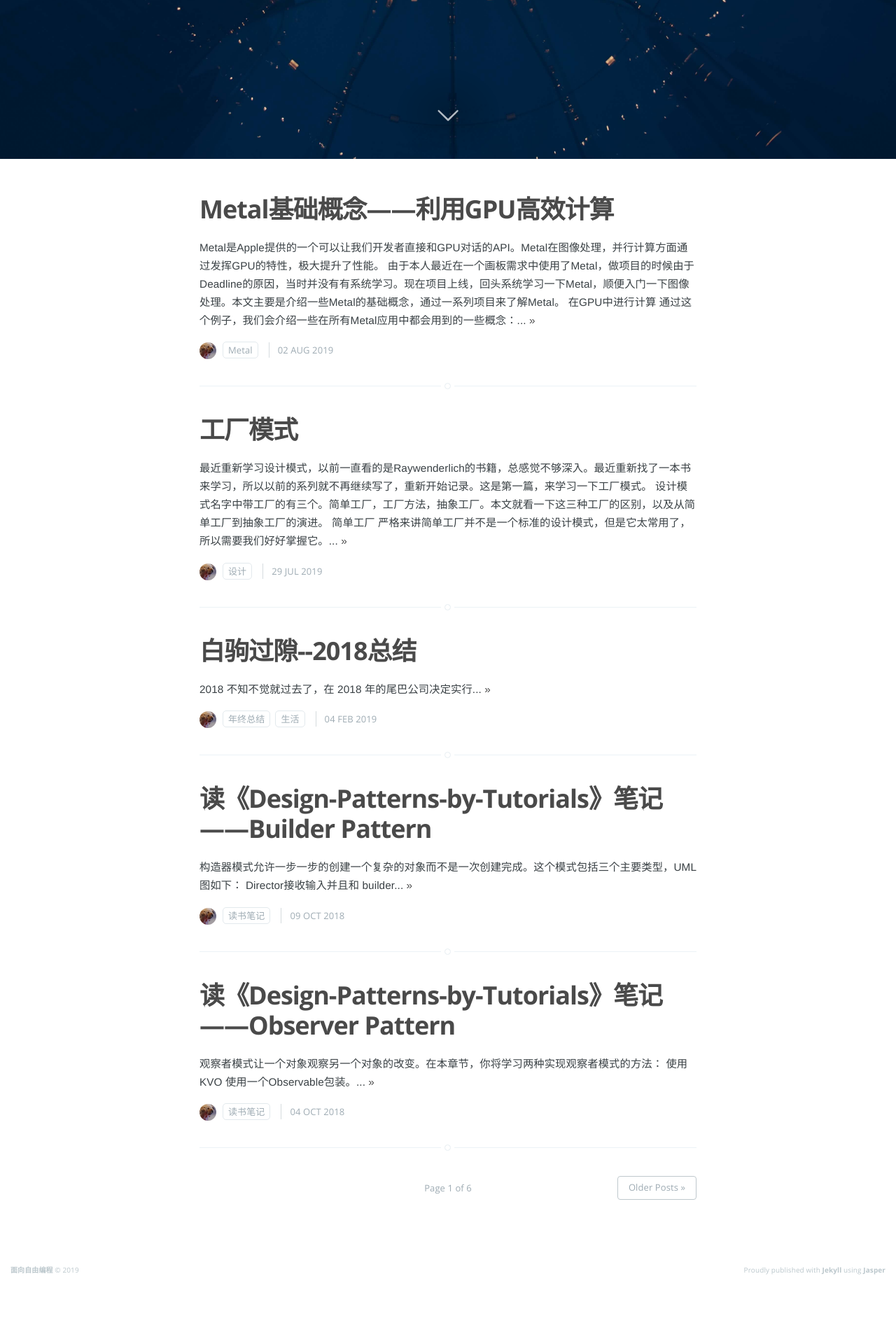
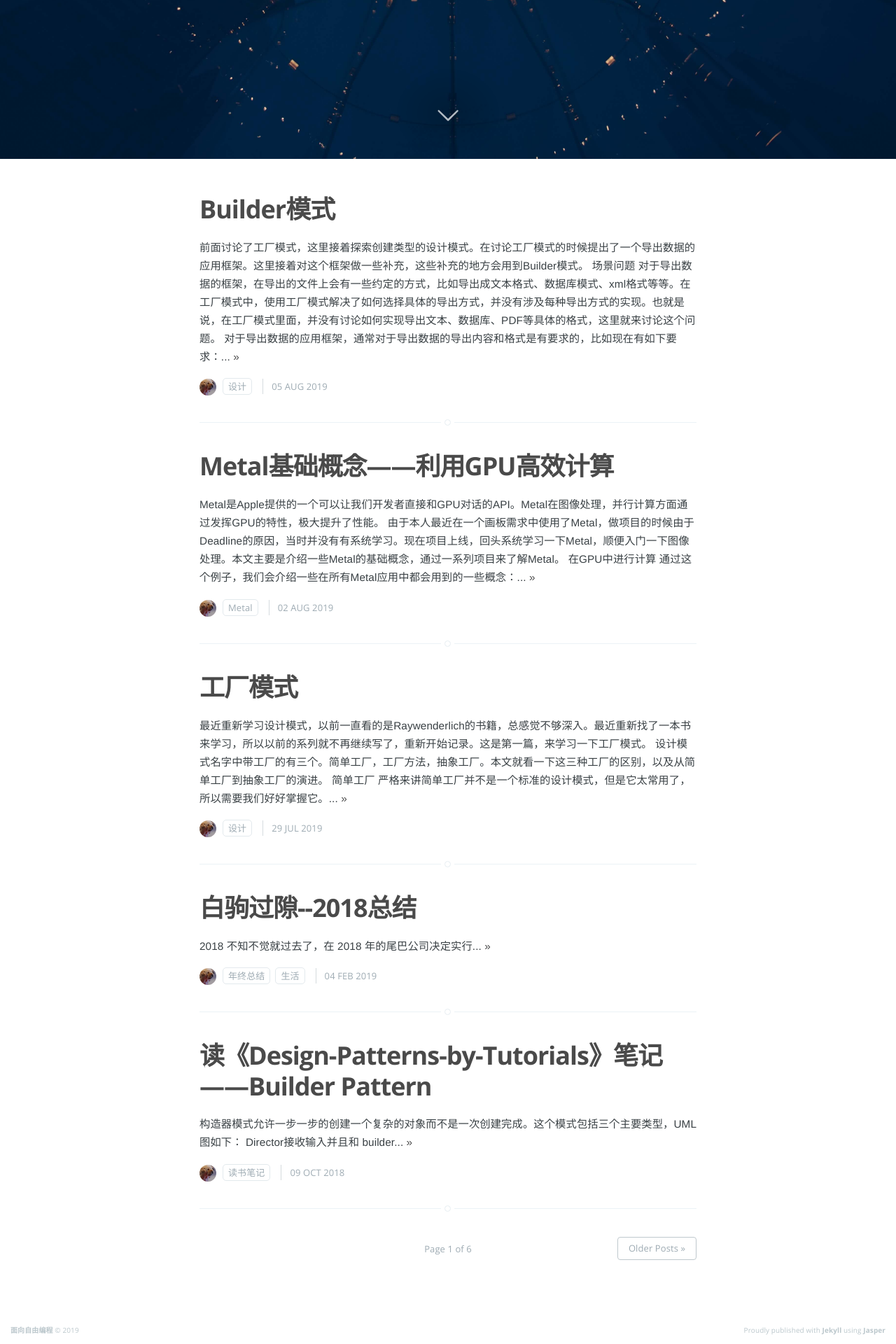
Before and after one commit to zhangdongpo/blog, a Jekyll site: the page built from index.html, in a window 1280 px wide. Shown: the part 673-2593 px from the top of the page at 70% size. Built offline with Jekyll 4.4.1, drawn with Linux system fonts in a browser that asks for light colours; nearby versions of some CDN libraries; the list of posts is cut into pages by our own code; comment, search, counter and statistics services are not loaded; before the commit the page ends 2506 px from its top, so only the background shows below that; some of the changed lines change nothing that is shown.

Commit message:
feat: add builder pattern

````diff
--- /dev/null
+++ b/_posts/2019-08-05-Builder模式.md
@@ -0,0 +1,263 @@
+---
+layout: post
+title: Builder模式
+date: 2019-08-05
+tags: 设计
+category: 设计模式
+---
+
+前面讨论了工厂模式，这里接着探索创建类型的设计模式。在讨论工厂模式的时候提出了一个导出数据的应用框架。这里接着对这个框架做一些补充，这些补充的地方会用到Builder模式。
+## 场景问题
+对于导出数据的框架，在导出的文件上会有一些约定的方式，比如导出成文本格式、数据库模式、xml格式等等。在工厂模式中，使用工厂模式解决了如何选择具体的导出方式，并没有涉及每种导出方式的实现。也就是说，在工厂模式里面，并没有讨论如何实现导出文本、数据库、PDF等具体的格式，这里就来讨论这个问题。
+对于导出数据的应用框架，通常对于导出数据的导出内容和格式是有要求的，比如现在有如下要求：
+1. 导出的文件，不管什么格式，必须有文件头、文件体和文件尾，文件头、文件体和文件尾之间要换行。
+2. 文件头需要以下描述信息：导出数据的日期和编号。
+3. 文件体表示文件的内容。
+4. 文件尾需要有导出人的信息。
+
+接下来看一下平常情况下如何实现，下面先把文件的各个部分的数据对象定义出来：
+```objc
+// 文件头
+@interface ExportHeaderModel : NSObject
+/**
+ 导出日期
+ */
+@property (nonatomic, copy) NSString *exportDateString;
+/**
+ 导出文件ID
+ */
+@property (nonatomic, assign) NSInteger exportId;
+@end
+
+// 文件内容
+@interface ExportDataModel : NSObject
+/**
+ 导出文件内容
+ */
+@property (nonatomic, copy) NSString *content;
+
+@end
+
+// 文件尾
+@interface ExportFooterModel : NSObject
+/**
+ 导出文件用户
+ */
+@property (nonatomic, copy) NSString *exportUser;
+
+@end
+```
+接下来看一下导出数据的实现，先看一下导出文本数据实现：
+```objc
+@interface ExportToTxt : NSObject
+- (void)exportToTxtWithHeader:(ExportHeaderModel *)header content:(ExportDataModel *)data footer:(ExportFooterModel *)footer;
+@end
+@implementation ExportToTxt
+
+- (void)exportToTxtWithHeader:(ExportHeaderModel *)header content:(ExportDataModel *)data footer:(ExportFooterModel *)footer {
+	NSMutableString *stringBuffer = [@"" mutableCopy];
+	NSString *headerString = [NSString stringWithFormat:@"%zd,%@\n", header.exportId, header.exportDateString];
+	[stringBuffer appendString:headerString];
+	[stringBuffer appendFormat:@"%@\n", data.content];
+	[stringBuffer appendFormat:@"%@\n", footer.exportUser];
+
+	NSLog(@"export txt: \n%@", stringBuffer);
+}
+@end
+```
+接下来看一下导出xml数据的实现：
+```objc
+@interface ExportToXml : NSObject
+- (void)exportToXmlWithHeader:(ExportHeaderModel *)header content:(ExportDataModel *)data footer:(ExportFooterModel *)footer;
+@end
+@implementation ExportToXml
+
+- (void)exportToXmlWithHeader:(ExportHeaderModel *)header content:(ExportDataModel *)data footer:(ExportFooterModel *)footer {
+	  NSMutableString *stringBuffer = [@"<?xml version='1.0' encoding='gb2312'?>\n" mutableCopy];
+
+	NSString *headerString = [NSString stringWithFormat:@"%zd,%@ \n", header.exportId, header.exportDateString];
+	[stringBuffer appendString:headerString];
+	[stringBuffer appendFormat:@"%@\n", data.content];
+	[stringBuffer appendFormat:@"%@\n", footer.exportUser];
+
+	NSLog(@"export xml: \n%@", stringBuffer);
+}
+
+@end
+```
+接下来看一下客户端如何使用这些对象：
+```objc
+int main(int argc, char * argv[]) {
+	ExportHeaderModel *header = [ExportHeaderModel new];
+	header.exportId = 1;
+	header.exportDateString = @"2019-08-04";
+
+	ExportDataModel *content = [ExportDataModel new];
+	content.content = @"导出的数据";
+
+	ExportFooterModel *footer = [ExportFooterModel new];
+	footer.exportUser = @"Freelf";
+
+   [[ExportToTxt new] exportToTxtWithHeader:header content:content footer:footer];
+
+	[[ExportToXml new] exportToTxtWithHeader:header content:content footer:footer];
+}
+```
+仔细观察上面的代码，会发现，不管输出成文本文件还是xml文件，基本步骤都是一样的：
+1. 先拼接文件头内容
+2. 拼接文件体内容
+3. 拼接文件尾内容
+4. 最后把拼接好的文件输出称为文件
+
+也就是说对于不同的输出格式，处理步骤是一样的，但是每部步骤的具体实现是不一样的，所以可以把构建每种格式文件的处理过程和具体实现分开，这样可以复用构建过程，而且也很容易切换不同的输出格式。
+
+## 使用Builder模式解决
+
+> 将一个复杂对象的构建与它的表示分离，使得同样的构建过程可以创建不同的表示。
+
+构建没中格式数据文件的处理过程，这不就是构建过程么，每种格式的具体步骤表现，不就相当于不同的表示么。因为不同的步骤实现，决定了最终的表现就不同。在Builder模式中，把构建过程称为指导者，由它来指导装配的过程，但是不负责每步的实现。当然光有指导者是不够的，必须要有具体实现每步的对象，在Builder模式中，称这些实现对象为生成器。结构类图如下：
+![](http://nightwish.oss-cn-beijing.aliyuncs.com/2019-08-05-025506.png)
+要特别注意，Builder模式分成两个很重要的部分：
+1. 一部分是Builder接口，这里是定义了如何构建各个部件，也就是知道每个部件功能如何实现，以及如何装配这些部件到产品中去。
+2. 另一部分是Director，Director知道如何组合来构建产品。
+
+
+接下来，使用Builder模式来重写上面的例子：
+```objc
+// builder接口
+@protocol Builder <NSObject>
+- (void)buildHeader:(ExportHeaderModel *)header;
+- (void)buildContent:(ExportDataModel *)content;
+- (void)buildFooter:(ExportFooterModel *)footer;
+@end
+
+// builder具体实现
+
+// 导出txt
+@interface ExportToTxt : NSObject<Builder>
+- (NSString *)getResult;
+@end
+@interface ExportToTxt ()
+@property (nonatomic, strong) NSMutableString *stringBuffer;
+@end
+@implementation ExportToTxt
+- (instancetype)init
+{
+	self = [super init];
+	if (self) {
+		self.stringBuffer  = @"".mutableCopy;
+	}
+	return self;
+}
+
+- (void)buildHeader:(ExportHeaderModel *)header {
+	NSString *headerString = [NSString stringWithFormat:@"%zd,%@ \n", header.exportId, header.exportDateString];
+	[self.stringBuffer appendString:headerString];
+}
+- (void)buildContent:(ExportDataModel *)content {
+	[self.stringBuffer appendFormat:@"%@\n", content.content];
+}
+- (void)buildFooter:(ExportFooterModel *)footer {
+	[self.stringBuffer appendFormat:@"%@\n", footer.exportUser];
+}
+- (NSString *)getResult {
+	return  self.stringBuffer;
+}
+@end
+
+// 导出xml
+@interface ExportToXml : NSObject<Builder>
+- (NSString *)getResult;
+@end
+@interface ExportToXml ()
+@property (nonatomic, strong) NSMutableString *stringBuffer;
+@end
+@implementation ExportToXml
+
+- (instancetype)init
+{
+	self = [super init];
+	if (self) {
+		self.stringBuffer  = @"<?xml version='1.0' encoding='gb2312'?>\n".mutableCopy;
+	}
+	return self;
+}
+
+- (void)buildHeader:(ExportHeaderModel *)header {
+	NSString *headerString = [NSString stringWithFormat:@"%zd,%@ \n", header.exportId, header.exportDateString];
+	[self.stringBuffer appendString:headerString];
+}
+- (void)buildContent:(ExportDataModel *)content {
+	[self.stringBuffer appendFormat:@"%@\n", content.content];
+}
+- (void)buildFooter:(ExportFooterModel *)footer {
+	[self.stringBuffer appendFormat:@"%@\n", footer.exportUser];
+}
+- (NSString *)getResult {
+	return  self.stringBuffer;
+}
+
+@end
+
+// director
+@interface Director : NSObject
+@property (nonatomic, strong) id<Builder> builder;
+- (void)constructWithHeader:(ExportHeaderModel *)header content:(ExportDataModel *)content footer:(ExportFooterModel *)footer;
+@end
+@implementation Director
+- (void)constructWithHeader:(ExportHeaderModel *)header content:(ExportDataModel *)content footer:(ExportFooterModel *)footer {
+	[self.builder buildHeader:header];
+	[self.builder buildContent:content];
+	[self.builder buildFooter:footer];
+}
+@end
+```
+接下来来看客户端如何使用：
+```objc
+int main(int argc, char * argv[]) {
+	ExportHeaderModel *header = [ExportHeaderModel new];
+	header.exportId = 1;
+	header.exportDateString = @"2019-08-04";
+
+	ExportDataModel *content = [ExportDataModel new];
+	content.content = @"导出的数据";
+
+	ExportFooterModel *footer = [ExportFooterModel new];
+	footer.exportUser = @"Freelf";
+
+	ExportToTxt *exportTxt = [ExportToTxt new];
+	Director *director = [Director new];
+	director.builder = exportTxt;
+	[director constructWithHeader:header content:content footer:footer];
+	NSLog(@"%@", exportTxt.getResult);
+}
+```
+Builder模式的优势就是，对于同一个构建过程，只要配置不同的生成器实现，就会生成不同表现的对象。
+
+## Builder模式的实现
+使用Builder模式的时候，可以让客户端去创造Director，在Director里面封装整体构造算法，然后让Director调用Builder，让Builder封装具体部件的构建过程。还有一种退化的情况，就是让客户端和Director融合起来，让客户端直接去操作Builder，让客户端充当Director。
+
+### Builder的实现
+实际上在Builder接口的实现中，每个部件构建的方法里面，除了部件装配外，也可以实现如何具体的创建各个部件的对象。也就是说每个方法可以有两个部分，一部分创建部件对象，一部分组装部件。在构建部件的方法里面可以选择并创建具体的部件对象，然后再把这个部件对象组装到产品中去。这样一来Builder就可以和工厂方法配合使用了。再进一步，如果生成器只有创建对象对象的功能，没有组装的功能，那么这个时候就和抽象工厂类似了。
+
+### Director的实现
+在Builder模式里面，Director承担的是整体构建算法部分，是相对不变的部分，因此在实现Director时，把变化的部分分离出去很重要。其实知道这分离出去变化的部分就到了生成器那里了，Director指导整体的构建算法，却不知道如何具体地创建和装配部件对象。因此真正Director的实现并不仅仅像示例代码那样，简单的按照一定的顺序调用生成器的方法来生成对象，应该是有较为复杂的算法和运算过程，在运算过程中根据需要，才会调用生成器的方法来生成部件对象。
+
+### Director和Builder的交互
+在前面示例代码中，Director和生成器之间的交互是Director调用生成器的方法来完成的，在实际开发过程中这远远不够。Director通常会实现比较复杂的算法或者是运算过程，在实际中很可能会有一下情形：
+1. 在Director执行的时候，会按照整体的构建算法步骤进行运行，可能先运行前几步运算，到了某一个步骤，需要具体创建某个部件对象了，然后调用生成器中创建相应部件的方法来创建具体部件。同时把前面运算得到的数据传递给生成器，因为生成器在内部创建和组装部件的时候可能会用到这些数据。
+2. 生成器创建完具体部件对象后，会把创建好的部件对象返回给Director，Director继续后续的算法，可能会用到已经创建好的对象。
+3. 如此反复下去，知道整个构建算法完成，那么最终的产品也就创建好了。
+
+### 返回装配好的产品的方法
+通过上面描述可以看出，Director和生成器交互的方式是通过生成器的参数和返回值来回的传递数据。事实上，Director是通过委托的方式把功能交给生成器去完成。
+
+标准的Builder模式，生成器实现里面会提供一个返回装配好产品的方法，在Builder接口里面是没有的。这是因为最终的对象一定要通过部件构建和装配，才算真正的创建了，而具体干活的就是生成器实现，虽然Director参数了，但是Director不负责具体的创建和组装，所以客户端是从Builder的实现里面获取最终装配好的产品。当然也可以把这个方法添加到Builder接口里面。
+
+### 关于被构建产品的抽象接口
+在使用Builder模式时，大多数情况不知道创建出来的产品是什么样子的，所以一般不提供产品的抽象接口。
+
+## 思考Builder模式
+Builder模式的本质就是**分离整体构建算法和部件构造**。构建一个复杂对象，本来就有构建过程以及构建过程中具体的实现。Builder模式就是分离这两部分，从而使得程序结构更松散，扩展更容易，复用性更好。同时也使得代码更加清晰，意图更加明确。
+
+虽然Builder模式的整体构建算法会一步步引导生成器构建对象，但这并不是说Builder模式主要就是用来实现分步构建对象的。Builder模式的中心还是在于分离整体构建算法和部件构造，而分步骤构建对象不过时整体构建算法中的一个表现。就像做菜一样，其实菜就是最后的产品，菜谱就是Director，厨师就是Builder，当然菜谱不能指挥厨师，但是厨师已经把菜谱记住了，所以相当于厨师记住的菜谱指挥厨师。哈哈有点牵强。
--- a/assets/css/syntax.css
+++ b/assets/css/syntax.css
@@ -6,7 +6,7 @@
 .highlight .cm { color: #999988; font-style: italic } /* Comment.Multiline */
 .highlight .cp { color: #999999; font-weight: bold } /* Comment.Preproc */
 .highlight .c1 { color: #999988; font-style: italic } /* Comment.Single */
-.highlight .cs { color: #999999; font-weight: bold; font-style: italic } /* Comment.Special */
+.highlight .cs { color: #999999; font-weight: bold; } /* Comment.Special */
 .highlight .gd { color: #000000; background-color: #ffdddd } /* Generic.Deleted */
 .highlight .gd .x { color: #000000; background-color: #ffaaaa } /* Generic.Deleted.Specific */
 .highlight .ge { font-style: italic } /* Generic.Emph */
````
